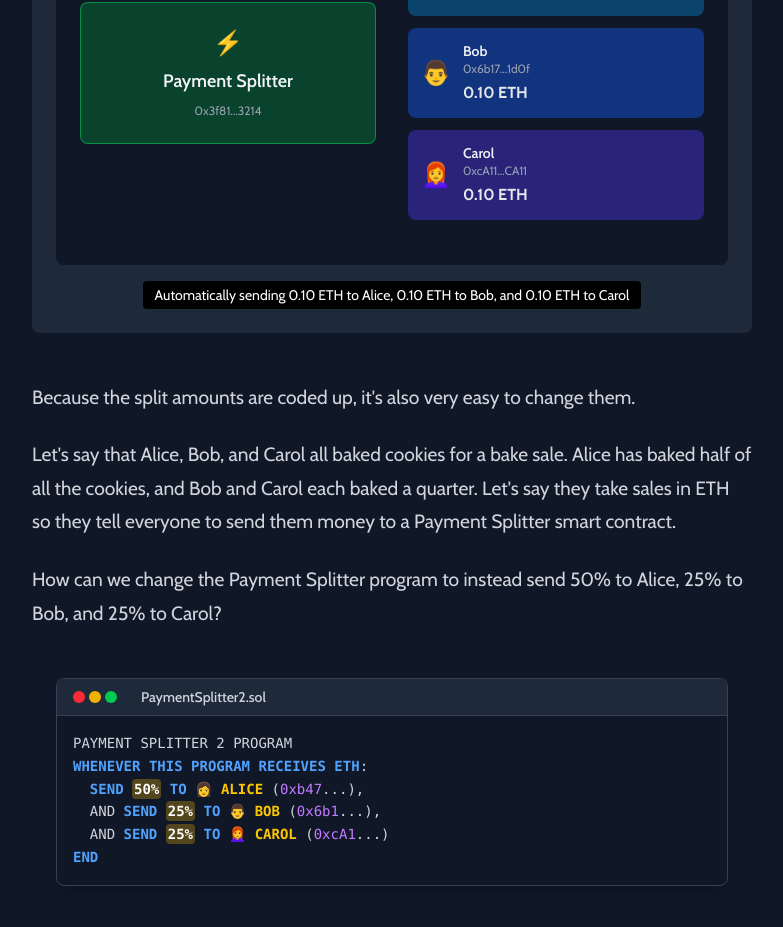
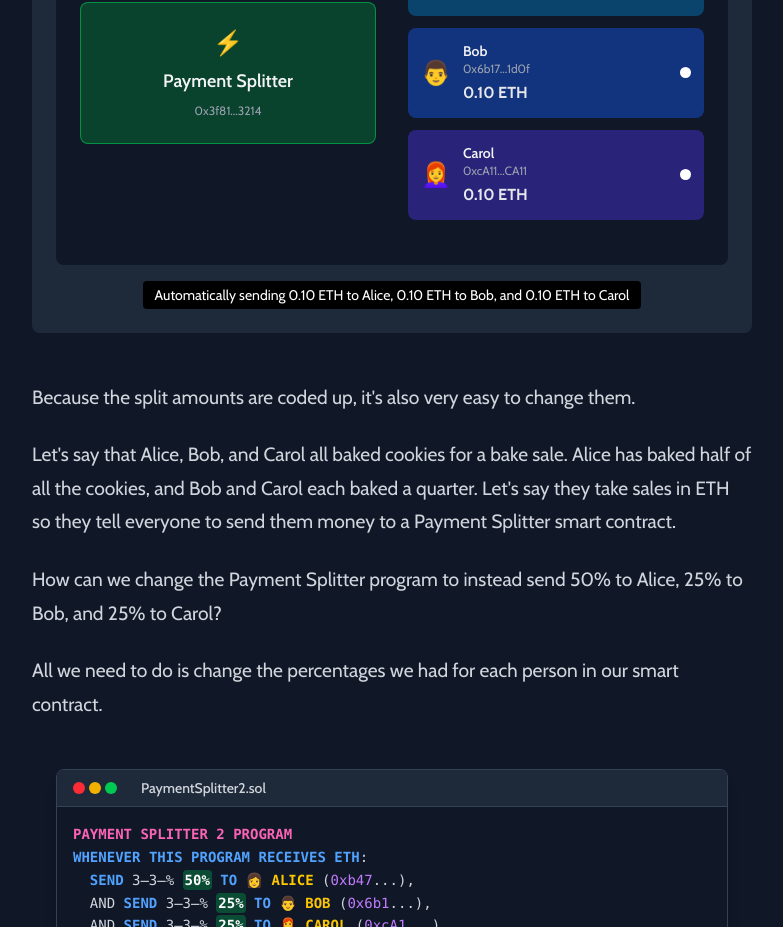
Before and after one commit to sudo-owen/explain-eth, a React (Vite) app: page / in a window 1280 px wide. Shown: the part 7953-8880 px from the top of the page, without its empty margins (248-1031 px from the left). Built offline with nearby package versions, Linux system fonts and the light colour scheme.

Commit message:
add tokens soon

```diff
--- a/src/components/CodeBlock.tsx
+++ b/src/components/CodeBlock.tsx
@@ -3,11 +3,24 @@ import React from 'react'
 // IDE-like Code Block Component
 interface CodeBlockProps {
   title: string
-  code: string
+  code?: string
   className?: string
+  animatePercentages?: boolean // New prop for percentage animation
 }
 
-const CodeBlock: React.FC<CodeBlockProps> = ({ title, code, className = '' }) => {
+const CodeBlock: React.FC<CodeBlockProps> = ({ title, code, className = '', animatePercentages = false }) => {
+  const generateStrikethroughCode = () => {
+    return `PAYMENT SPLITTER 2 PROGRAM
+
+WHENEVER THIS PROGRAM RECEIVES ETH:
+  SEND 3̶3̶% 50% TO 👩 ALICE (0xb47...),
+  AND SEND 3̶3̶% 25% TO 👨 BOB (0x6b1...),
+  AND SEND 3̶3̶% 25% TO 👩‍🦰 CAROL (0xcA1...)
+END`
+  }
+
+  const finalCode = animatePercentages ? generateStrikethroughCode() : (code || '')
+
   return (
     <div className={`bg-gray-900 border border-gray-700 rounded-lg overflow-hidden shadow-lg ${className}`}>
       {/* IDE Header */}
@@ -23,7 +36,7 @@ const CodeBlock: React.FC<CodeBlockProps> = ({ title, code, className = '' }) =>
       {/* Code Content */}
       <div className="p-4 font-mono text-sm">
         <pre className="text-gray-300 leading-relaxed whitespace-pre-wrap">
-          {code.split('\n').map((line, index) => {
+          {finalCode.split('\n').map((line, index) => {
             // Simple syntax highlighting for our pseudocode
             let highlightedLine = line
 
@@ -35,7 +48,7 @@ const CodeBlock: React.FC<CodeBlockProps> = ({ title, code, className = '' }) =>
 
             // Highlight program name
             highlightedLine = highlightedLine.replace(
-              /(PAYMENT SPLITTER PROGRAM)/g,
+              /(PAYMENT SPLITTER 2 PROGRAM)/g,
               '<span class="text-pink-400 font-bold">$1</span>'
             )
 
@@ -51,10 +64,16 @@ const CodeBlock: React.FC<CodeBlockProps> = ({ title, code, className = '' }) =>
               '<span class="text-yellow-400 font-bold">$1</span>'
             )
 
-            // All % highlight with yellow background
+            // Handle strikethrough percentages first (3̶3̶%)
+            highlightedLine = highlightedLine.replace(
+              /(\d̶+̶%)/g,
+              '<span class="text-gray-400 opacity-60 font-bold">$1</span>'
+            )
+
+            // Then highlight regular percentages
             highlightedLine = highlightedLine.replace(
               /(\d+%)/g,
-              '<span class="text-white bg-yellow-500/30 p-0.5 rounded font-bold">$1</span>'
+              '<span class="text-white bg-green-500/30 p-0.5 rounded font-bold">$1</span>'
             )
 
             return (
--- a/src/components/SplitAnimation.tsx
+++ b/src/components/SplitAnimation.tsx
@@ -88,6 +88,11 @@ const SplitAnimation: React.FC<SplitAnimationProps> = ({
   })
   const [showMainDot, setShowMainDot] = useState(false)
   const [mainDotPosition, setMainDotPosition] = useState('left') // 'left', 'moving', 'hidden'
+  const [recipientDots, setRecipientDots] = useState<Record<string, boolean>>({
+    Alice: false,
+    Bob: false,
+    Carol: false
+  })
 
 
   // Clear all timeouts
@@ -116,6 +121,7 @@ const SplitAnimation: React.FC<SplitAnimationProps> = ({
       setRecipientBalances({ Alice: 0, Bob: 0, Carol: 0 })
       setShowMainDot(false)
       setMainDotPosition('left')
+      setRecipientDots({ Alice: false, Bob: false, Carol: false })
 
       // Single animation sequence with all timing
       const animationSteps = [
@@ -128,10 +134,21 @@ const SplitAnimation: React.FC<SplitAnimationProps> = ({
           setPhase('distributing')
           setSplitterCharged(false)
         }},
-        { delay: 4700, action: () => setRecipientCharging(prev => ({ ...prev, Alice: true })) }, // 200ms after splitter uncharged
-        { delay: 4800, action: () => setRecipientCharging(prev => ({ ...prev, Bob: true })) },
-        { delay: 4900, action: () => setRecipientCharging(prev => ({ ...prev, Carol: true })) },
-        { delay: 5500, action: () => setRecipientBalances({ Alice: aliceAmount, Bob: bobAmount, Carol: carolAmount }) },
+        { delay: 4700, action: () => {
+          setRecipientCharging(prev => ({ ...prev, Alice: true }))
+          setRecipientBalances(prev => ({ ...prev, Alice: aliceAmount }))
+          setRecipientDots(prev => ({ ...prev, Alice: true }))
+        }}, // 200ms after splitter uncharged
+        { delay: 4800, action: () => {
+          setRecipientCharging(prev => ({ ...prev, Bob: true }))
+          setRecipientBalances(prev => ({ ...prev, Bob: bobAmount }))
+          setRecipientDots(prev => ({ ...prev, Bob: true }))
+        }},
+        { delay: 4900, action: () => {
+          setRecipientCharging(prev => ({ ...prev, Carol: true }))
+          setRecipientBalances(prev => ({ ...prev, Carol: carolAmount }))
+          setRecipientDots(prev => ({ ...prev, Carol: true }))
+        }},
         { delay: 6000, action: () => setRecipientCharging({ Alice: false, Bob: false, Carol: false }) },
         { delay: 8000, action: () => { setPhase('resetting'); setCycleCount(prev => prev + 1); runAnimationCycle() } }
       ]
@@ -152,6 +169,14 @@ const SplitAnimation: React.FC<SplitAnimationProps> = ({
   }, [isVisible])
 
   const recipients: Recipient[] = ['Alice', 'Bob', 'Carol']
+
+  // Calculate dot size based on amount (relative to total amount)
+  const getDotSize = (amount: number): number => {
+    const baseSize = 8 // minimum size in pixels
+    const maxSize = 16 // maximum size in pixels
+    const ratio = amount / totalAmount
+    return Math.max(baseSize, Math.min(maxSize, baseSize + (ratio * (maxSize - baseSize))))
+  }
 
   return (
     <div ref={ref} className="w-full max-w-4xl mx-auto bg-gray-800 rounded-lg p-3 sm:p-6">
@@ -235,11 +260,13 @@ const SplitAnimation: React.FC<SplitAnimationProps> = ({
             {recipients.map((recipient) => {
               const balance = recipientBalances[recipient as keyof LocalRecipientBalances]
               const isCharging = recipientCharging[recipient]
+              const showDot = recipientDots[recipient]
+              const dotSize = getDotSize(balance)
               return (
                 <div
                   key={`${recipient}-${cycleCount}`}
                   className={`
-                    ${getRecipientBackgroundColor(recipient)} rounded-lg p-2 sm:p-3 flex items-center space-x-2 sm:space-x-3 transition-all duration-300
+                    ${getRecipientBackgroundColor(recipient)} rounded-lg p-2 sm:p-3 flex items-center space-x-2 sm:space-x-3 transition-all duration-300 relative
                     ${isCharging ? 'border-2 border-white shadow-lg shadow-white/20' : 'border border-transparent'}
                   `}
                 >
@@ -257,6 +284,17 @@ const SplitAnimation: React.FC<SplitAnimationProps> = ({
                       {formatETHTruncated(balance)}
                     </div>
                   </div>
+
+                  {/* White dot representing received ETH */}
+                  {showDot && (
+                    <div
+                      className="bg-white rounded-full transition-all duration-500 ease-in-out"
+                      style={{
+                        width: `${dotSize}px`,
+                        height: `${dotSize}px`,
+                      }}
+                    />
+                  )}
                 </div>
               )
             })}
--- a/src/index.css
+++ b/src/index.css
@@ -27,7 +27,7 @@ body {
 }
 
 /* Larger paragraph text for article content only */
-.home-page article.prose p {
+.home-page article.prose p, .home-page article.prose li {
   font-size: 1.2rem;
   line-height: 1.75;
   font-weight: 400;
--- a/src/pages/HomePage.tsx
+++ b/src/pages/HomePage.tsx
@@ -238,7 +238,7 @@ const HomePage: React.FC = () => {
             </p>
 
             <p className="text-gray-300 leading-relaxed mb-6">
-              Let's explore deeper.
+              Let's explore the basics of <b>apps</b>...
             </p>
 
 
@@ -320,16 +320,15 @@ END`}
               How can we change the Payment Splitter program to instead send 50% to Alice, 25% to Bob, and 25% to Carol?
             </p>
 
-            {/* Payment Splitter Code Block */}
+            <p className="text-gray-300 leading-relaxed mb-6">
+              All we need to do is change the percentages we had for each person in our smart contract.
+            </p>
+
+            {/* Payment Splitter Code Block with Animation */}
             <div className="my-12">
               <CodeBlock
                 title="PaymentSplitter2.sol"
-                code={`PAYMENT SPLITTER 2 PROGRAM\n
-WHENEVER THIS PROGRAM RECEIVES ETH:
-  SEND 50% TO 👩 ALICE (0xb47...),
-  AND SEND 25% TO 👨 BOB (0x6b1...),
-  AND SEND 25% TO 👩‍🦰 CAROL (0xcA1...)
-END`}
+                animatePercentages={true}
                 className="max-w-2xl mx-auto"
               />
             </div>
@@ -347,6 +346,57 @@ END`}
                 totalAmount={0.3}
               />
             </div>
+          </section>
+
+          {/* Additional Smart Contract Capabilities */}
+          <section className="mb-16">
+            <p className="text-gray-300 leading-relaxed mb-6">
+              This is just the tip of the iceberg. There are many other types of smart contracts we could write just to handle payments.
+            </p>
+
+            <p className="text-gray-300 leading-relaxed mb-6">
+              With smart contracts, we can:
+            </p>
+
+            <ul className="text-gray-300 leading-relaxed mb-6 list-disc list-inside">
+              <li>Change the split proportions (we already saw this one)</li>
+              <li>Add or remove recipients (e.g. remove 👩‍🦰 Carol, or we could add 🕵️‍♀️ Eve)</li>
+              <li>Charge a processing fee (e.g. send 1% to ourselves, then pass the rest along)</li>
+              <li>Take in money from 2 people, and pay it out to 1 person (e.g. to settle a bet)</li>
+            </ul>
+
+            <p className="text-gray-300 leading-relaxed mb-6">
+              All of this can let us make very flexible and customizable programs to handle payments.
+            </p>
+
+            <p className="text-gray-300 leading-relaxed mb-6">
+              Let's go back to the bake sale example for a second. In a hypothetical world, we can sell cookies to people for ETH.
+            </p>
+
+            <p className="text-gray-300 leading-relaxed mb-6">
+              In the real world, most people won't own the ETH token. They might not even know how to get it. But almost everyone will have US Dollars in some shape or form (cash, credit, debit, etc.)
+            </p>
+
+            <p className="text-gray-300 leading-relaxed mb-6">
+              How can the Ethereum network handle US Dollars?
+            </p>
+
+            <p className="text-gray-300 leading-relaxed mb-6">
+              Thankfully, as I mentioned at the very beginning, we can use all sorts of currencies on the Ethereum network. Including digital dollars!
+            </p>
+
+            <p className="text-gray-300 leading-relaxed mb-6">
+              Let's explore the basics of <strong>tokens</strong>...
+            </p>
+          </section>
+
+          {/* Tokens Section */}
+          <section className="mb-16">
+            <h1 className="text-4xl font-bold text-white mb-8">Tokens</h1>
+
+            <p className="text-gray-300 leading-relaxed mb-6">
+              token placeholder shit
+            </p>
           </section>
 
         </article>
```
